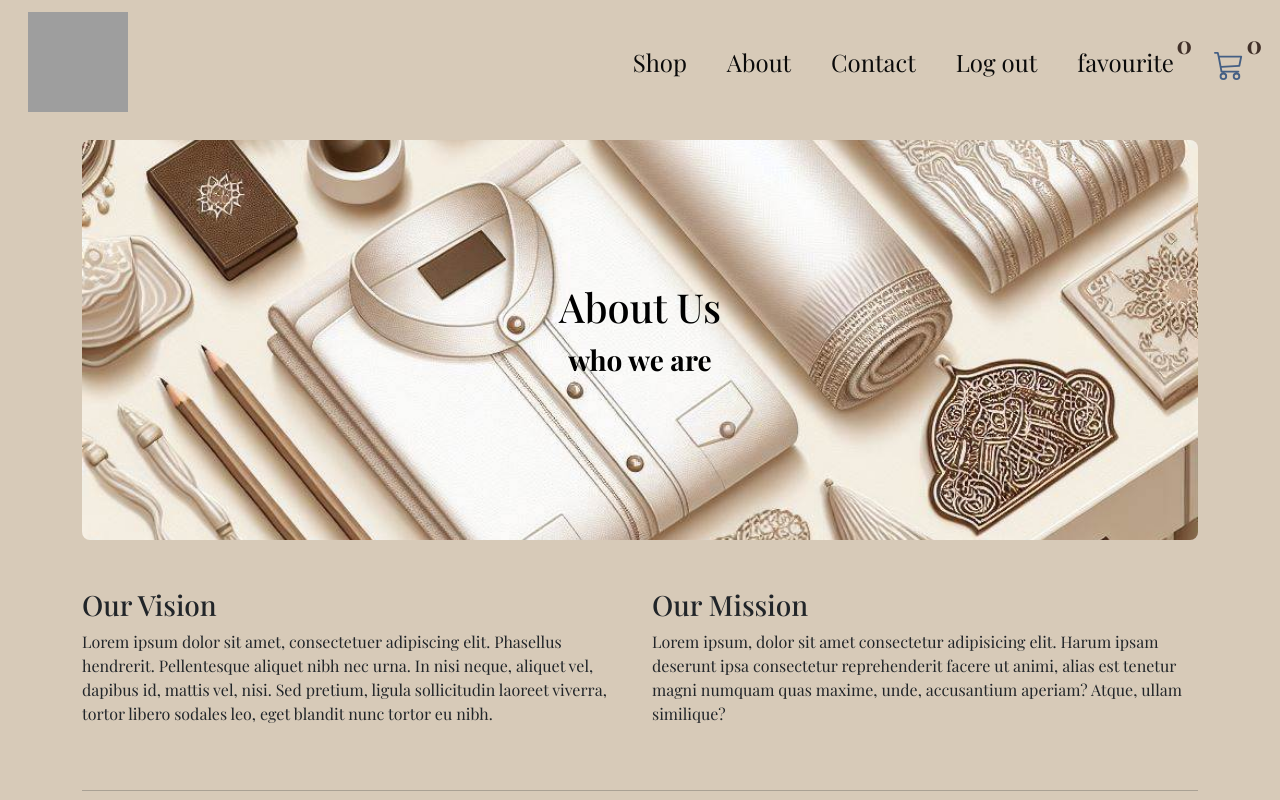
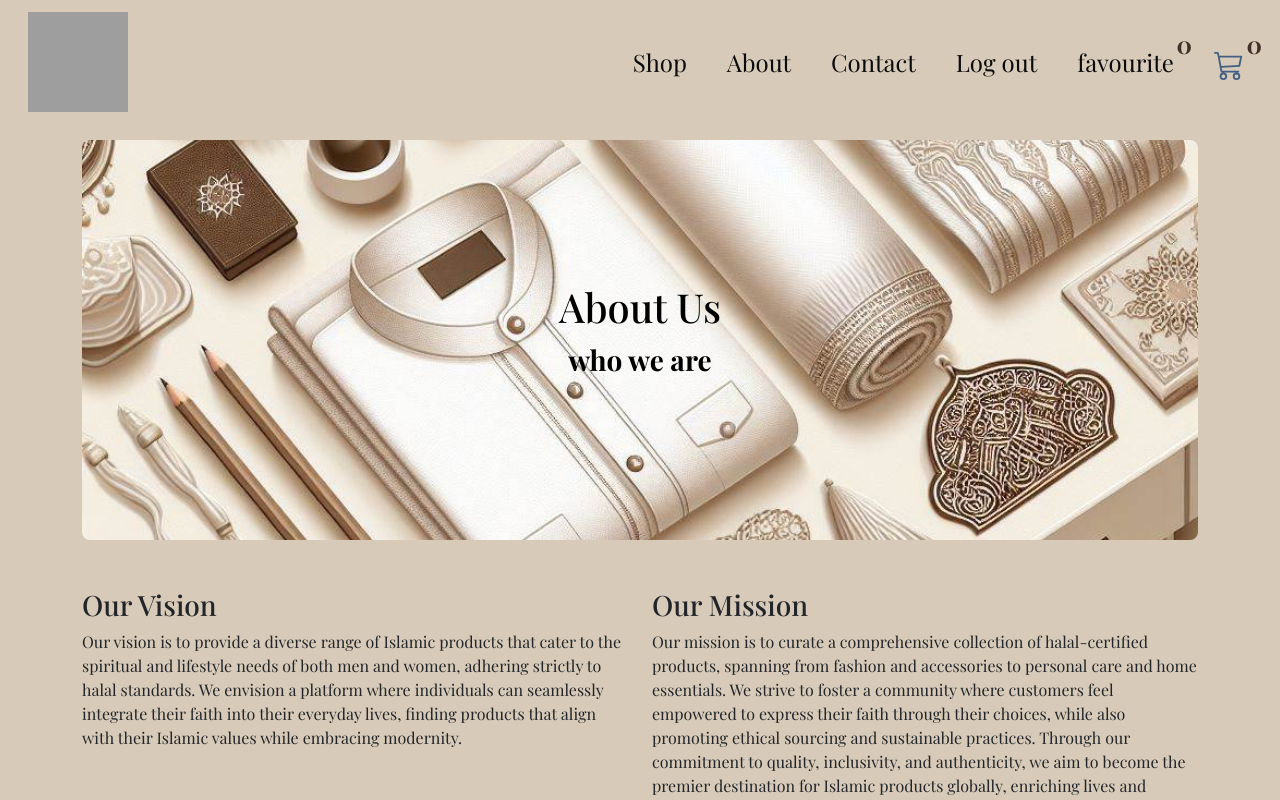
Before and after one commit to ehabyousef/Hedaya, a React (Create React App) app: page /about in a window 1280 px wide. Shown: the top 800 px of the page. Built offline with nearby package versions, Linux system fonts and the light colour scheme; grey boxes are pictures that could not be loaded; a web font is replaced by a local one.

Commit message:
edit texts

```diff
--- a/public/index.html
+++ b/public/index.html
@@ -3,7 +3,7 @@
 
 <head>
   <meta charset="utf-8" />
-  <link rel="icon" href="%PUBLIC_URL%/favicon.ico" />
+  <link rel="icon" href="./logo-no-background.png" />
   <meta name="viewport" content="width=device-width, initial-scale=1" />
   <meta name="theme-color" content="#000000" />
   <meta name="description" content="Web site created using create-react-app" />
@@ -13,7 +13,7 @@
   <link href="https://fonts.googleapis.com/css2?family=Playfair+Display:ital,wght@0,400..900;1,400..900&display=swap"
     rel="stylesheet">
 
-  <title>React App</title>
+  <title>Hedaya</title>
 </head>
 
 <body>
--- a/src/App.jsx
+++ b/src/App.jsx
@@ -17,6 +17,23 @@ function App() {
   const [navappear, setnavappear] = useState(true);
   const [footerappear, setfooterappear] = useState(true);
   const [loading, setloading] = useState(false)
+  const [showScrollTop, setShowScrollTop] = useState(false);
+  useEffect(() => {
+    const handleScroll = () => {
+      if (window.scrollY > 400) {
+        setShowScrollTop(true);
+      } else {
+        setShowScrollTop(false);
+      }
+    };
+    window.addEventListener("scroll", handleScroll);
+  }, []);
+  const scrollToTop = () => {
+    window.scrollTo({
+      top: 0,
+      behavior: 'smooth'
+    });
+  };
   useEffect(() => {
     setloading(true)
     setTimeout(() => {
@@ -55,6 +72,11 @@ function App() {
           {footerappear && (
             <Footer />
           )}
+          {showScrollTop ?
+            <button className="scrollTop" onClick={scrollToTop}>
+              <svg xmlns="http://www.w3.org/2000/svg" height="1em" viewBox="0 0 448 512"><path d="M246.6 41.4c-12.5-12.5-32.8-12.5-45.3 0l-160 160c-12.5 12.5-12.5 32.8 0 45.3s32.8 12.5 45.3 0L224 109.3 361.4 246.6c12.5 12.5 32.8 12.5 45.3 0s12.5-32.8 0-45.3l-160-160zm160 352l-160-160c-12.5-12.5-32.8-12.5-45.3 0l-160 160c-12.5 12.5-12.5 32.8 0 45.3s32.8 12.5 45.3 0L224 301.3 361.4 438.6c12.5 12.5 32.8 12.5 45.3 0s12.5-32.8 0-45.3z" /></svg>
+            </button>
+            : ''}
         </Suspense>
       }
     </>
--- a/src/components/Footer.jsx
+++ b/src/components/Footer.jsx
@@ -13,8 +13,8 @@ export default function Footer() {
                         <img src={logo} alt="logo" />
                         <p>You place to Found the Product that confirm Your thougths</p>
                         <div className="d-flex gap-4">
-                            <Link to={'/'} className="d"><FaFacebook size={30} /></Link>
-                            <Link to={'/'} className="d"><FaLinkedinIn size={30} /></Link>
+                            <Link to={'/https://www.facebook.com/profile.php?id=100080623690922'} className="d"><FaFacebook size={30} /></Link>
+                            <Link to={'/https://www.linkedin.com/in/ehabyousef/'} className="d"><FaLinkedinIn size={30} /></Link>
                             <Link to={'/'} className="d"><FaInstagram size={30} /></Link>
                         </div>
                     </div>
--- a/src/index.css
+++ b/src/index.css
@@ -10,7 +10,7 @@ body {
   --yellow_color: #dec56b;
   --white_color: #fcfcfc;
   --black: #0a0a0a;
-  --rosas: #F1E9D5;
+  --rosas: #f1e9d5;
   --brown: #413029;
   --yellow: #f1cd60;
   --beige: #d7cab8;
@@ -32,3 +32,34 @@ a {
   color: unset;
   text-decoration: none;
 }
+
+.scrollTop {
+  position: fixed;
+  bottom: 10px;
+  right: 15px;
+  border: 0;
+  background: transparent;
+}
+.scrollTop svg {
+  width: 3rem;
+  height: 3rem !important;
+  fill: var(--blue);
+}
+.scrollTop:hover {
+  animation: bounce 0.8s infinite;
+}
+@keyframes bounce {
+  0% {
+    bottom: 10px;
+  }
+  60% {
+    bottom: 20px;
+  }
+  100% {
+    bottom: 10px;
+  }
+}
+button:disabled {
+  opacity: 0.7;
+  cursor: not-allowed;
+}
--- a/src/pages/About/About.jsx
+++ b/src/pages/About/About.jsx
@@ -30,20 +30,26 @@ export default function About() {
                 <div className="col-12 col-md-6">
                     <h3>Our Vision</h3>
                     <p>
-                        Lorem ipsum dolor sit amet, consectetuer adipiscing elit. Phasellus
-                        hendrerit. Pellentesque aliquet nibh nec urna. In nisi neque,
-                        aliquet vel, dapibus id, mattis vel, nisi. Sed pretium, ligula
-                        sollicitudin laoreet viverra, tortor libero sodales leo, eget
-                        blandit nunc tortor eu nibh.
+                        Our vision is to provide a diverse range of Islamic products that
+                        cater to the spiritual and lifestyle needs of both men and women,
+                        adhering strictly to halal standards. We envision a platform where
+                        individuals can seamlessly integrate their faith into their everyday
+                        lives, finding products that align with their Islamic values while
+                        embracing modernity.
                     </p>
                 </div>
                 <div className="col-12 col-md-6">
                     <h3>Our Mission</h3>
                     <p>
-                        Lorem ipsum, dolor sit amet consectetur adipisicing elit. Harum
-                        ipsam deserunt ipsa consectetur reprehenderit facere ut animi, alias
-                        est tenetur magni numquam quas maxime, unde, accusantium aperiam?
-                        Atque, ullam similique?
+                        Our mission is to curate a comprehensive collection of
+                        halal-certified products, spanning from fashion and accessories to
+                        personal care and home essentials. We strive to foster a community
+                        where customers feel empowered to express their faith through their
+                        choices, while also promoting ethical sourcing and sustainable
+                        practices. Through our commitment to quality, inclusivity, and
+                        authenticity, we aim to become the premier destination for Islamic
+                        products globally, enriching lives and strengthening faith
+                        connections.
                     </p>
                 </div>
             </div>
@@ -193,50 +199,33 @@ export default function About() {
                 >
                     <SwiperSlide className={style.swiper_slide}>
                         <div className="d-flex justify-content-center align-items-center flex-column gap-2 text-center">
-                            <motion.h2
-                            >
+                            <motion.h2>
                                 <FaUserCircle />
                             </motion.h2>
                             <motion.p>
-                                Lorem ipsum dolor sit amet consectetur, adipisicing elit. Aliquam
-                                ullam inventore accusantium vero iusto velit alias cupiditate
-                                repellat, consectetur harum deleniti possimus illo nobis similique
-                                expedita atque, magnam vel neque?
+                                Lorem ipsum dolor sit amet consectetur, adipisicing elit.
+                                Aliquam ullam inventore accusantium vero iusto velit alias
+                                cupiditate repellat, consectetur harum deleniti possimus illo
+                                nobis similique expedita atque, magnam vel neque?
                             </motion.p>
-                            <motion.p
-                            >
-                                Ahmed ammer
-                            </motion.p>
-                            <motion.p
-                            >
-                                customer
-                            </motion.p>
+                            <motion.p>Ahmed ammer</motion.p>
+                            <motion.p>customer</motion.p>
                         </div>
                     </SwiperSlide>
                     <SwiperSlide className={style.swiper_slide}>
                         <div className="d-flex justify-content-center align-items-center flex-column gap-2 text-center">
-                            <motion.h2
-
-                            >
+                            <motion.h2>
                                 <FaUserCircle />
                             </motion.h2>
 
                             <motion.p>
-                                Lorem ipsum dolor sit amet consectetur, adipisicing elit. Aliquam
-                                ullam inventore accusantium vero iusto velit alias cupiditate
-                                repellat, consectetur harum deleniti possimus illo nobis similique
-                                expedita atque, magnam vel neque?
+                                Lorem ipsum dolor sit amet consectetur, adipisicing elit.
+                                Aliquam ullam inventore accusantium vero iusto velit alias
+                                cupiditate repellat, consectetur harum deleniti possimus illo
+                                nobis similique expedita atque, magnam vel neque?
                             </motion.p>
-                            <motion.p
-
-                            >
-                                Ahmed ammer
-                            </motion.p>
-                            <motion.p
-
-                            >
-                                customer
-                            </motion.p>
+                            <motion.p>Ahmed ammer</motion.p>
+                            <motion.p>customer</motion.p>
                         </div>
                     </SwiperSlide>
                 </Swiper>
--- a/src/pages/Home/page.module.css
+++ b/src/pages/Home/page.module.css
@@ -158,12 +158,12 @@
   transition: 0.3s;
   background-color: var(--beige);
 }
-.body div {
+.body a {
   color: var(--blue);
   transition: 0.3s;
   cursor: pointer;
 }
-.body div:hover {
+.body a:hover {
   text-decoration: underline;
 }
 @media (min-width: 768px) and (max-width: 1000px) {
```
Also changed, not shown: src/pages/Home/Home.jsx (+16 -15 lines), 1 other file (tests, documents, lock files or other folders).
